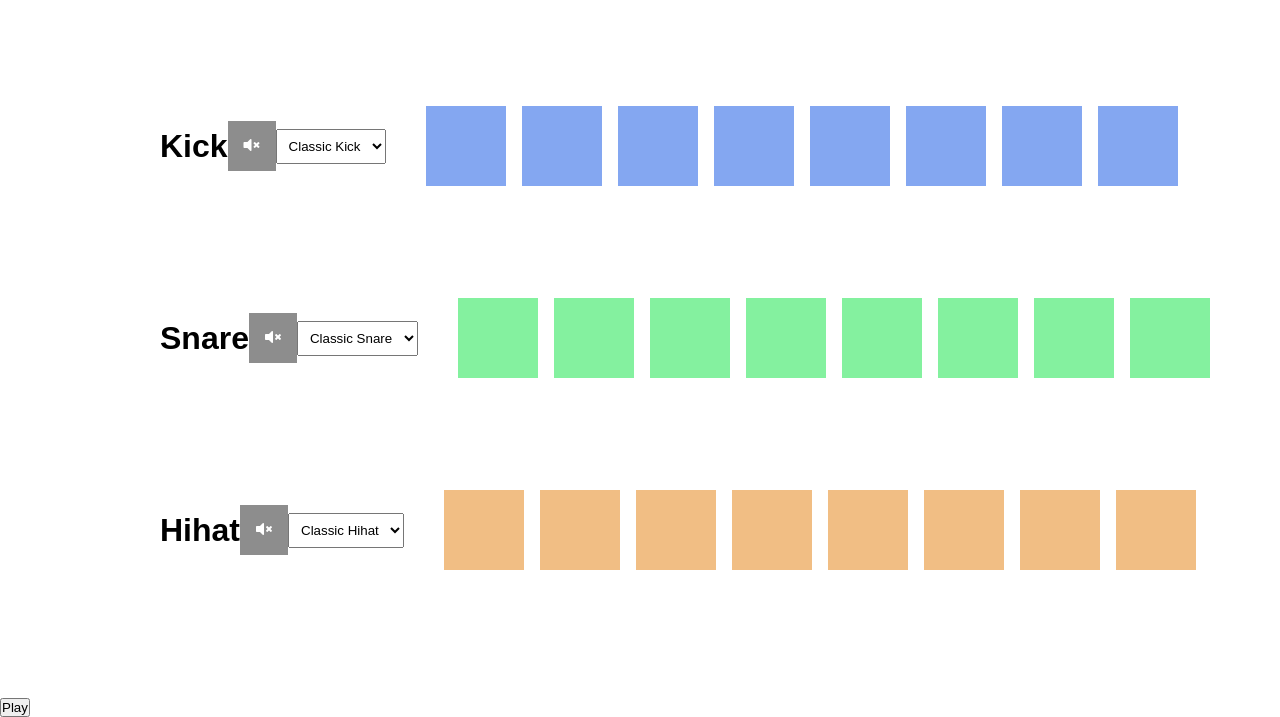
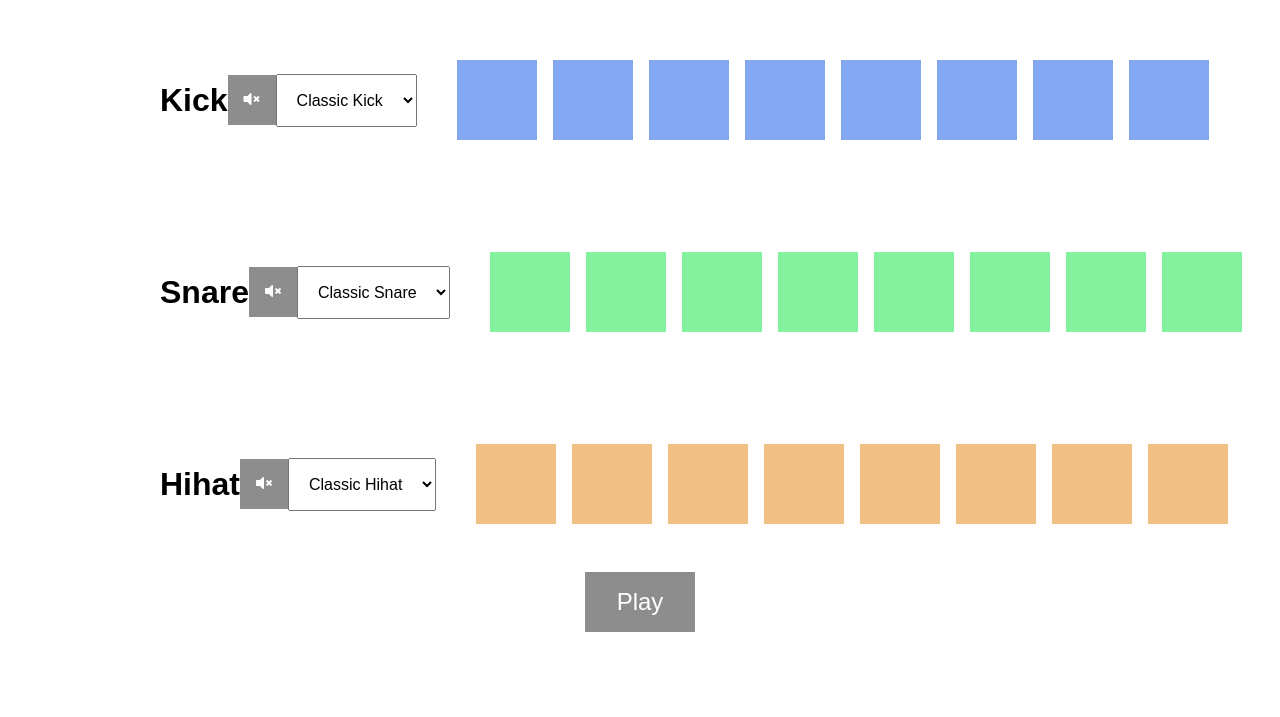
Before and after one commit to janine-velveteen/BeatMaker-Project, a plain HTML site: page index.html in a window 1280 px wide. Shown: the part 102-819 px from the top of the page. Drawn offline with Linux system fonts and the light colour scheme.

Commit message:
Adding styling to Play button, and modified Select settings

```diff
--- a/index.html
+++ b/index.html
@@ -85,8 +85,8 @@
 
         </div>
         </div>
+        <button class="play">Play</button>
     </div>
-    <button class="play">Play</button>
 
     <audio src="./sounds/kick-classic.wav" class="kick-sound"></audio>
     <audio src="./sounds/snare-acoustic01.wav" class="snare-sound"></audio>
--- a/style.css
+++ b/style.css
@@ -86,5 +86,17 @@ i, svg {
 }
 
 select {
-    padding: 0.5rem;
+    padding: 1rem;
+    font-size: 1rem;
 }
+
+.play {
+    padding: 1rem 2rem;
+    font-size: 1.5rem;
+    border: none;
+    background: rgb(141, 141, 141);
+    color: white;
+    cursor: pointer;
+    margin-top: 2rem;
+
+}
```
